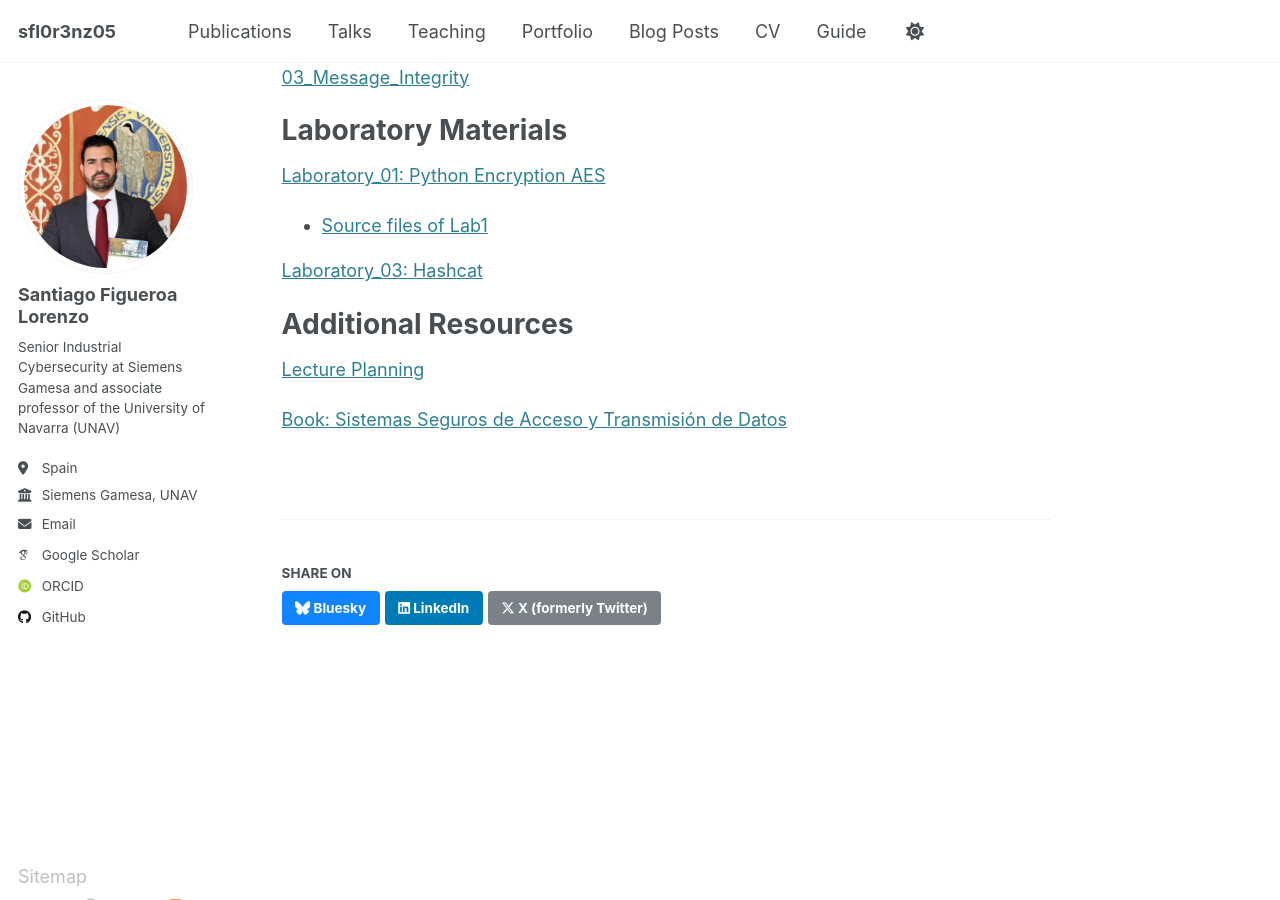
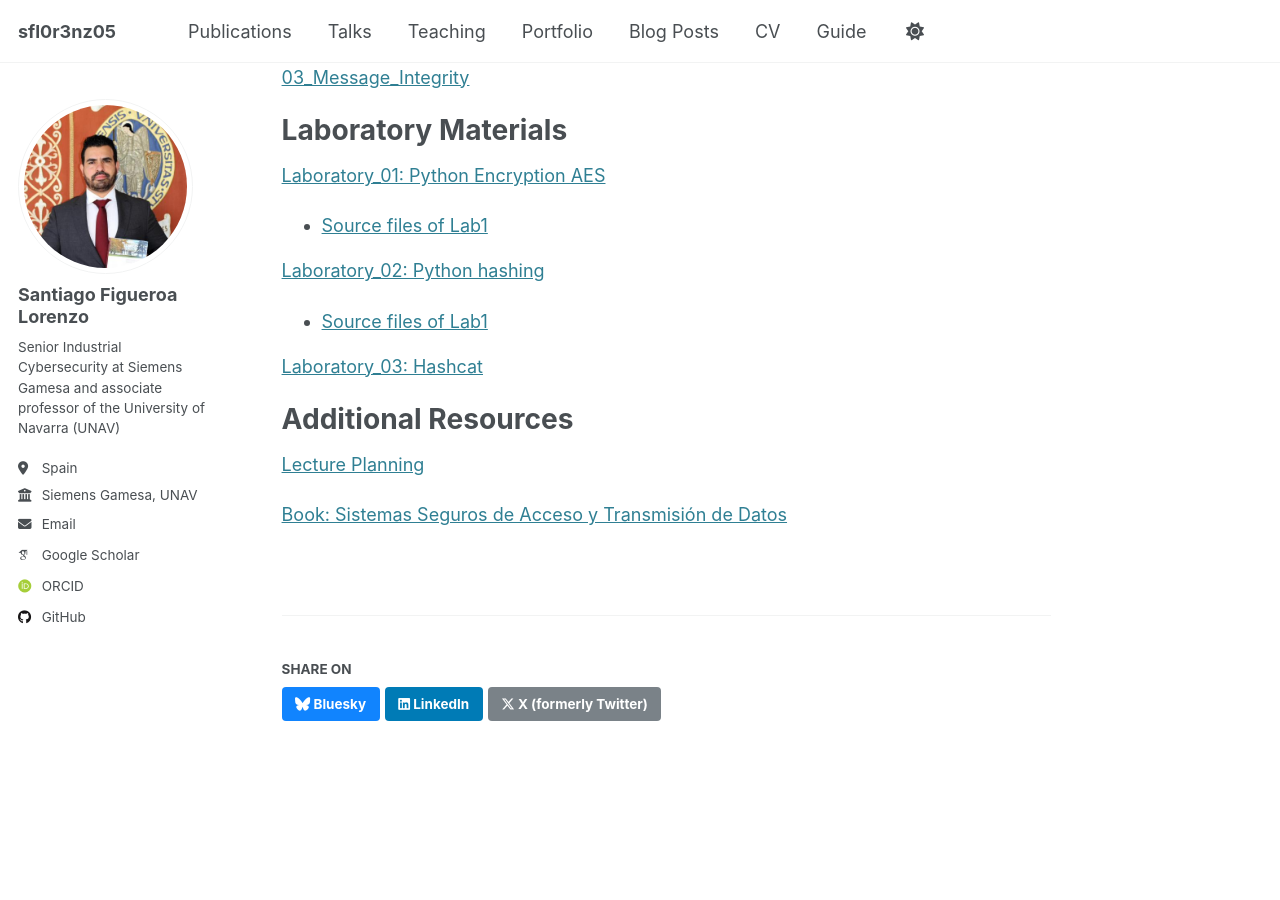
Before and after one commit to sfl0r3nz05/sfl0r3nz05.github.io, a Jekyll site: the page built from _teaching/2025-spring-1.md, in a window 1280 px wide and 900 px high, scrolled down 413 px. Built offline with Jekyll 4.4.1, drawn with Linux system fonts in a browser that asks for light colours; some web fonts are replaced.

Commit message:
update Laboratory_02

```diff
--- a/_teaching/2025-spring-1.md
+++ b/_teaching/2025-spring-1.md
@@ -25,6 +25,10 @@ Laboratory Materials
 
    - [Source files of Lab1](https://github.com/sfl0r3nz05/Lectures_Lab/tree/master/Secure_Access_Systems_and_Data_Transmission/lab1/lab.1.md)
 
+[Laboratory_02: Python hashing](https://sfl0r3nz05.github.io/files/labs/Laboratory_02.pdf)
+
+   - [Source files of Lab1](https://github.com/sfl0r3nz05/Lectures_Lab/tree/master/Secure_Access_Systems_and_Data_Transmission/lab2/lab.2.md)
+
 [Laboratory_03: Hashcat](https://sfl0r3nz05.github.io/files/labs/Laboratory_03.pdf)
 
 Additional Resources
```
Also changed, not shown: 1 other file.
